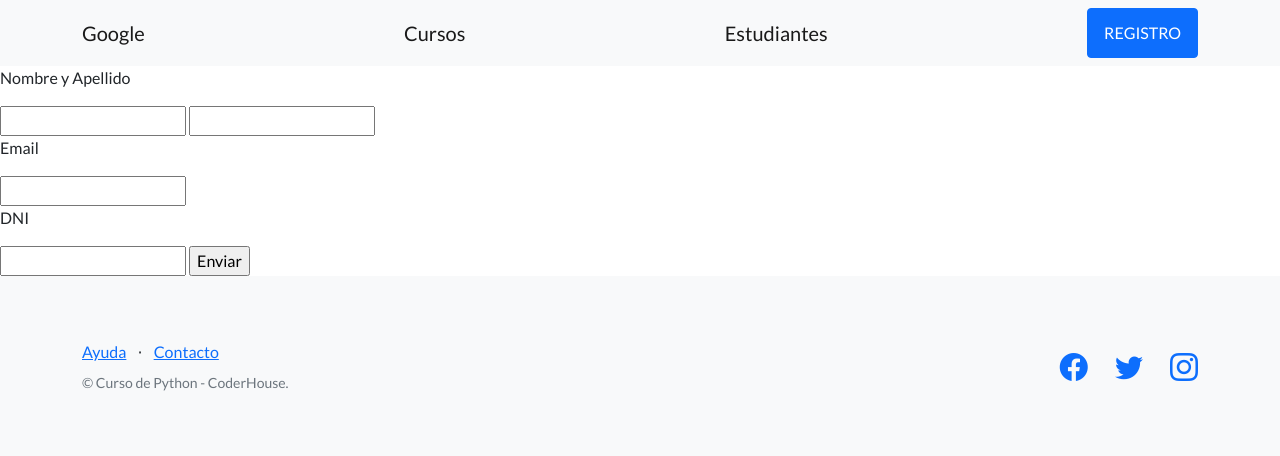
After one commit to SofiLesca/Preentrega3, a Django app: page /estudios/crear-estudiante/ in a window 1280 px wide. The commit adds this page. Shown: the top 456 px of the page. Run offline with Django 4.2, Linux system fonts and the light colour scheme; some libraries are stand-ins or nearby versions.

Commit message:
Agregado formulario estudiantes

```diff
--- a/AppCoder/templates/AppCoder/formulario_1.html
+++ b/AppCoder/templates/AppCoder/formulario_1.html
@@ -2,13 +2,12 @@
 
 {% block contenido %}
 <form action="{% url 'crear-curso' %}" method="post">
-    {% csrf_token}
+    {% csrf_token %}
     <p>Nombre del curso</p>
     <input type="text" name="nombre">
     <p>Comision</p>
     <input type="number" name="comision">
     <input type="submit" value="Enviar">
-
 </form>
 
 {% endblock contenido %}
--- /dev/null
+++ b/AppCoder/templates/AppCoder/formulario_estudiantes.html
@@ -0,0 +1,16 @@
+{% extends "AppCoder/base.html"%}
+
+{% block contenido %}
+<form action="{% url 'crear-estudiante' %}" method="post">
+    {% csrf_token %}
+    <p>Nombre y Apellido</p>
+    <input type="text" name="nombre">
+    <input type="text" name="apellido">
+    <p>Email</p>
+    <input type="text" name="email">
+    <p>DNI</p>
+    <input type="number" name="DNI">
+    <input type="submit" value="Enviar">
+</form>
+
+{% endblock contenido %}
--- a/AppCoder/templates/AppCoder/lista_cursos.html
+++ b/AppCoder/templates/AppCoder/lista_cursos.html
@@ -4,6 +4,7 @@
 <section>
     <div>
         <h1>Lista de cursos</h1>
+        <a href="{% url 'crear-curso' %}">Crear curso</a>
         <ul>
         {% for curso in cursos %}
          <li>{{curso.nombre}},{{curso.comision}}</li>
--- a/AppCoder/templates/AppCoder/lista_estudiantes.html
+++ b/AppCoder/templates/AppCoder/lista_estudiantes.html
@@ -4,6 +4,7 @@
 <section>
     <div>
         <h1>Lista de estudiantes</h1>
+        <a href="{% url 'crear-estudiante' %}">Ingresar Estudiante</a>
         <ul>
         {% for student in estudiantes %}
          <li>{{student.apellido}},{{student.nombre}}</li>
--- a/AppCoder/urls.py
+++ b/AppCoder/urls.py
@@ -17,10 +17,11 @@ Including another URLconf
 from django.contrib import admin
 from django.urls import path
 
-from AppCoder.views import listar_estudiantes, listar_cursos,crear_curso
+from AppCoder.views import listar_estudiantes, listar_cursos,crear_curso,crear_estudiante
 
 urlpatterns = [
     path ("estudiantes/", listar_estudiantes, name="lista_estudiantes"),
     path("cursos/", listar_cursos, name="lista_cursos"),
     path("crear-curso/", crear_curso, name="crear-curso"),
+    path("crear-estudiante/", crear_estudiante, name="crear-estudiante"),
 ]
--- a/AppCoder/views.py
+++ b/AppCoder/views.py
@@ -1,4 +1,6 @@
-from django.shortcuts import render
+from django.shortcuts import render,redirect
+from django.urls import reverse
+
 
 from AppCoder.models import Estudiante, Curso
 
@@ -25,10 +27,39 @@ def listar_cursos(request):
     return http_response
 
 def crear_curso(request):
-    contexto = {}
+  contexto = {}
+  if request.method == "POST":
+    data=request.POST
+    nombre=data["nombre"]
+    comision=data["comision"]
+    curso=Curso.objects.create(nombre=nombre, comision=comision)
+    curso.save()
+    url_exitosa=reverse('lista_cursos')
+    return redirect(url_exitosa)
+  else:
     http_response = render(
       request=request,
     template_name='AppCoder/formulario_1.html',
       context=contexto,
   )
     return http_response
+
+def crear_estudiante(request):
+  contexto = {}
+  if request.method == "POST":
+    data=request.POST
+    nombre=data["nombre"]
+    apellido=data["apellido"]
+    email=data["email"]
+    dni=data["dni"]
+    curso=Estudiante.objects.create(nombre=nombre, apellido=apellido, email=email,dni=dni)
+    curso.save()
+    url_exitosa=reverse('lista_estudiantes')
+    return redirect(url_exitosa)
+  else:
+    http_response = render(
+      request=request,
+    template_name='AppCoder/formulario_estudiantes.html',
+      context=contexto,
+  )
+    return http_response
```
Also changed, not shown: AppCoder/forms.py (added, +9 -0 lines), db.sqlite3.
